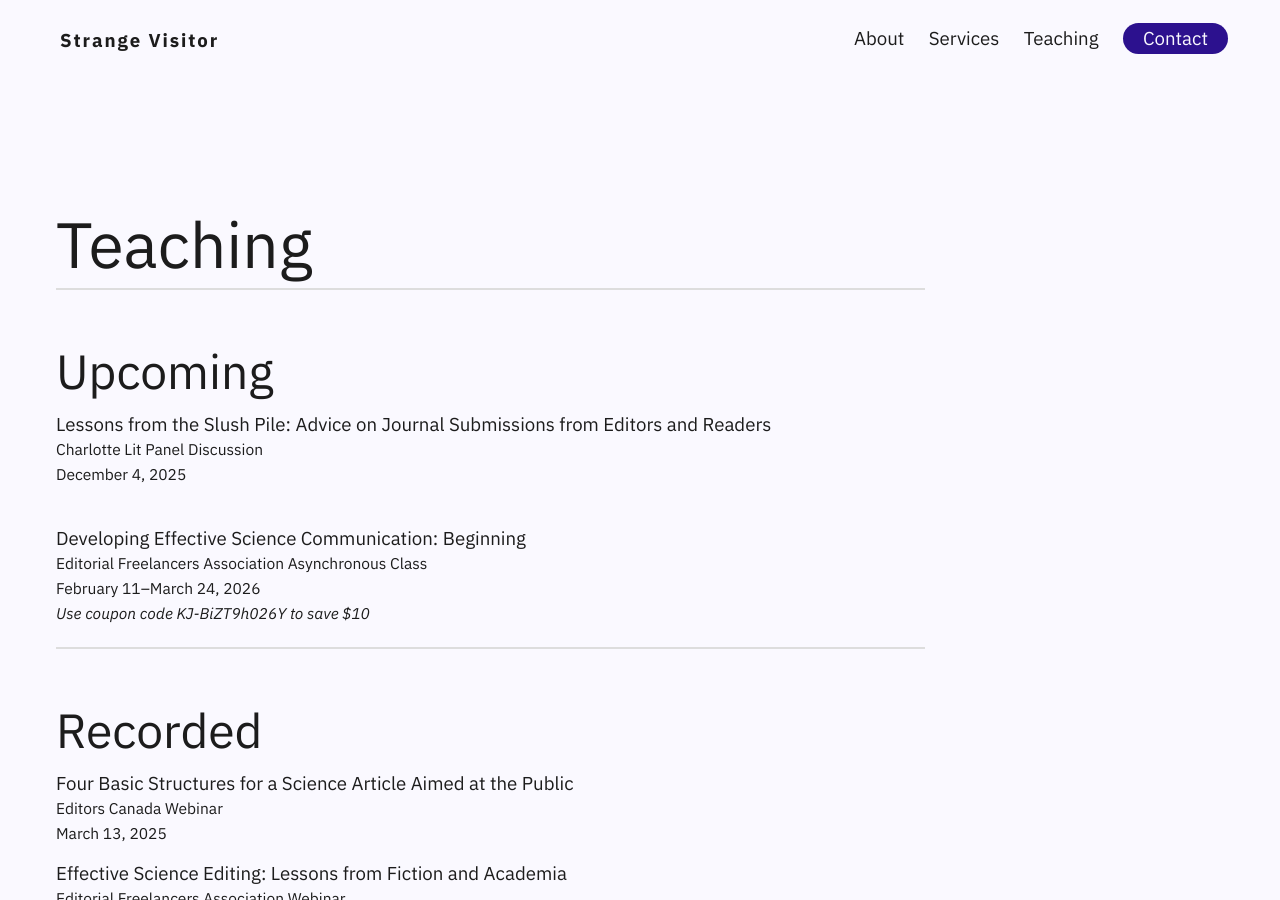
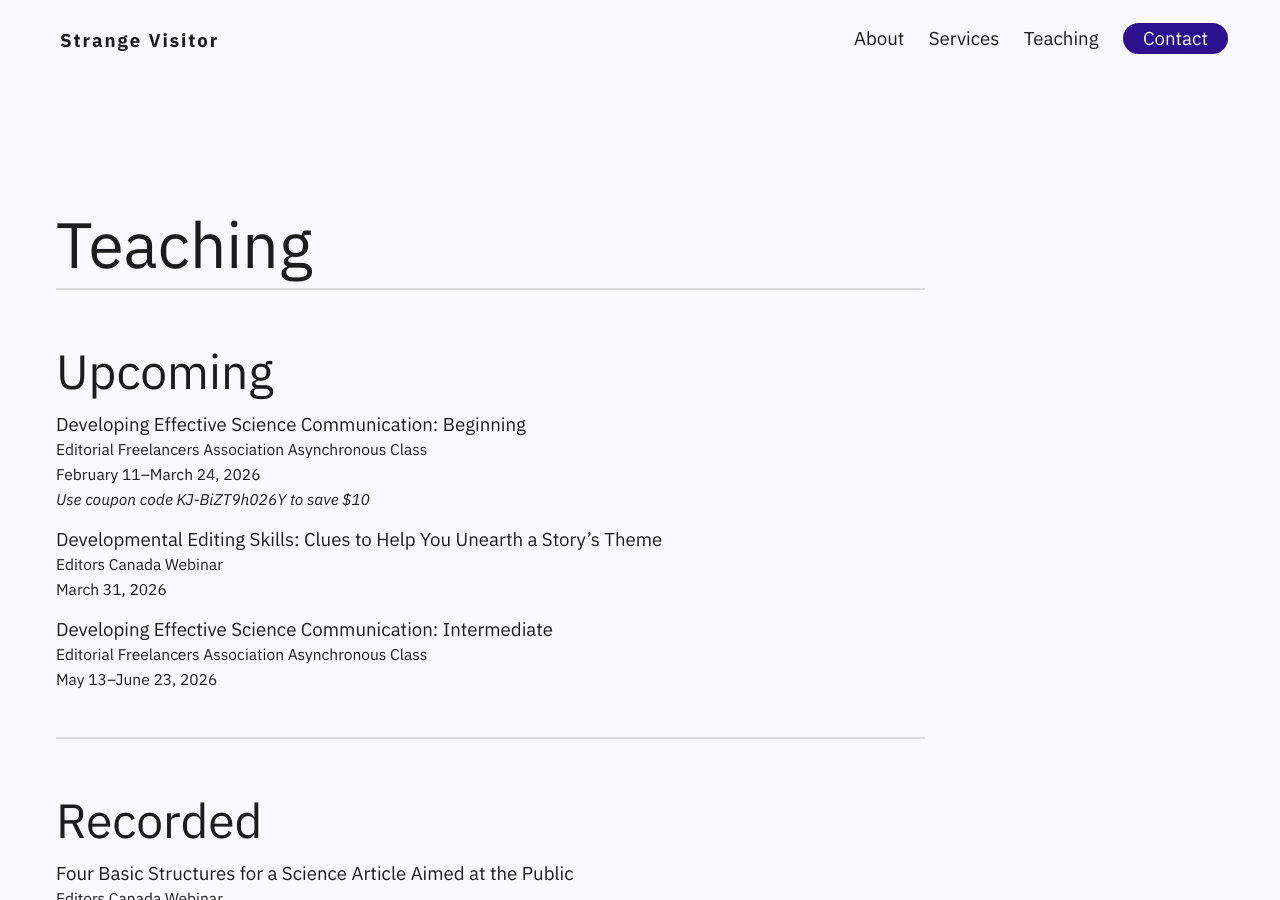
Before and after one commit to kgrimSV/Strange_Visitor, a Jekyll site: the page built from teaching.md, in a window 1280 px wide and 900 px high. Built offline with Jekyll 4.4.1, drawn with Linux system fonts in a browser that asks for light colours; some web fonts are replaced.

Commit message:
Update teaching.md

```diff
--- a/teaching.md
+++ b/teaching.md
@@ -8,17 +8,22 @@ permalink: /teaching/
 
 ## Upcoming
 
-[Lessons from the Slush Pile: Advice on Journal Submissions from Editors and Readers](https://charlottelit.configio.com/pd/615/panel-discussion-lessons-from-the-slush-pile)<br>
-<small>Charlotte Lit Panel Discussion</small><br>
-<small>December 4, 2025</small>
-<br>
-<br>
-
 [Developing Effective Science Communication: Beginning](https://community.the-efa.org/event/effective-science-communication-beginning-sp26)  <br>
 <small>Editorial Freelancers Association Asynchronous Class</small><br>
 <small>February 11–March 24, 2026</small>
 <br>
 <small>*Use coupon code KJ-BiZT9h026Y to save $10*</small>
+<br>
+
+[Developmental Editing Skills: Clues to Help You Unearth a Story’s Theme](https://webinars.editors.ca/upcoming_webinar/developmental-editing-skills-clues-to-help-you-unearth-a-storys-theme/)  <br>
+<small>Editors Canada Webinar</small><br>
+<small>March 31, 2026</small>
+<br>
+
+Developing Effective Science Communication: Intermediate<br>
+<small>Editorial Freelancers Association Asynchronous Class</small><br>
+<small>May 13–June 23, 2026</small>
+<br>
 <br>
 
 ---
@@ -41,7 +46,13 @@ permalink: /teaching/
   title = "Past"
   panel = "
 
-How to Engage an Audience: Lessons from fiction, radio, stand-up comedy and Shakespeare  <br>
+Lessons from the Slush Pile: Advice on Journal Submissions from Editors and Readers<br>
+<small>Charlotte Lit Panel Discussion</small><br>
+<small>December 4, 2025</small>
+<br>
+<br>
+
+How to Engage an Audience: Lessons from Fiction, Radio, Stand-Up Comedy and Shakespeare<br>
 <small>National Association of Science Writers Panel Discussion</small><br>
 <small>November 9, 2025</small>
 <br>
```
